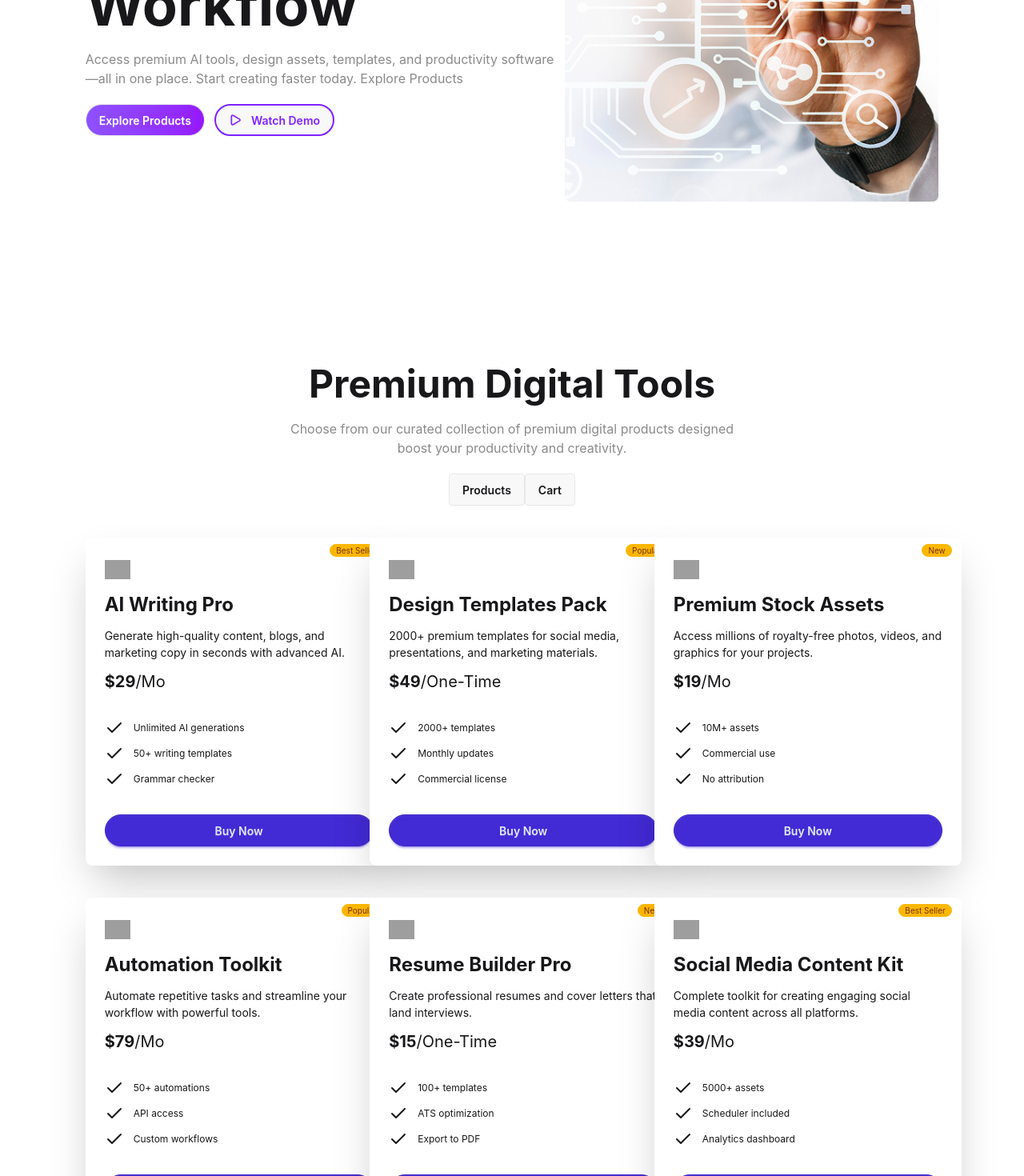
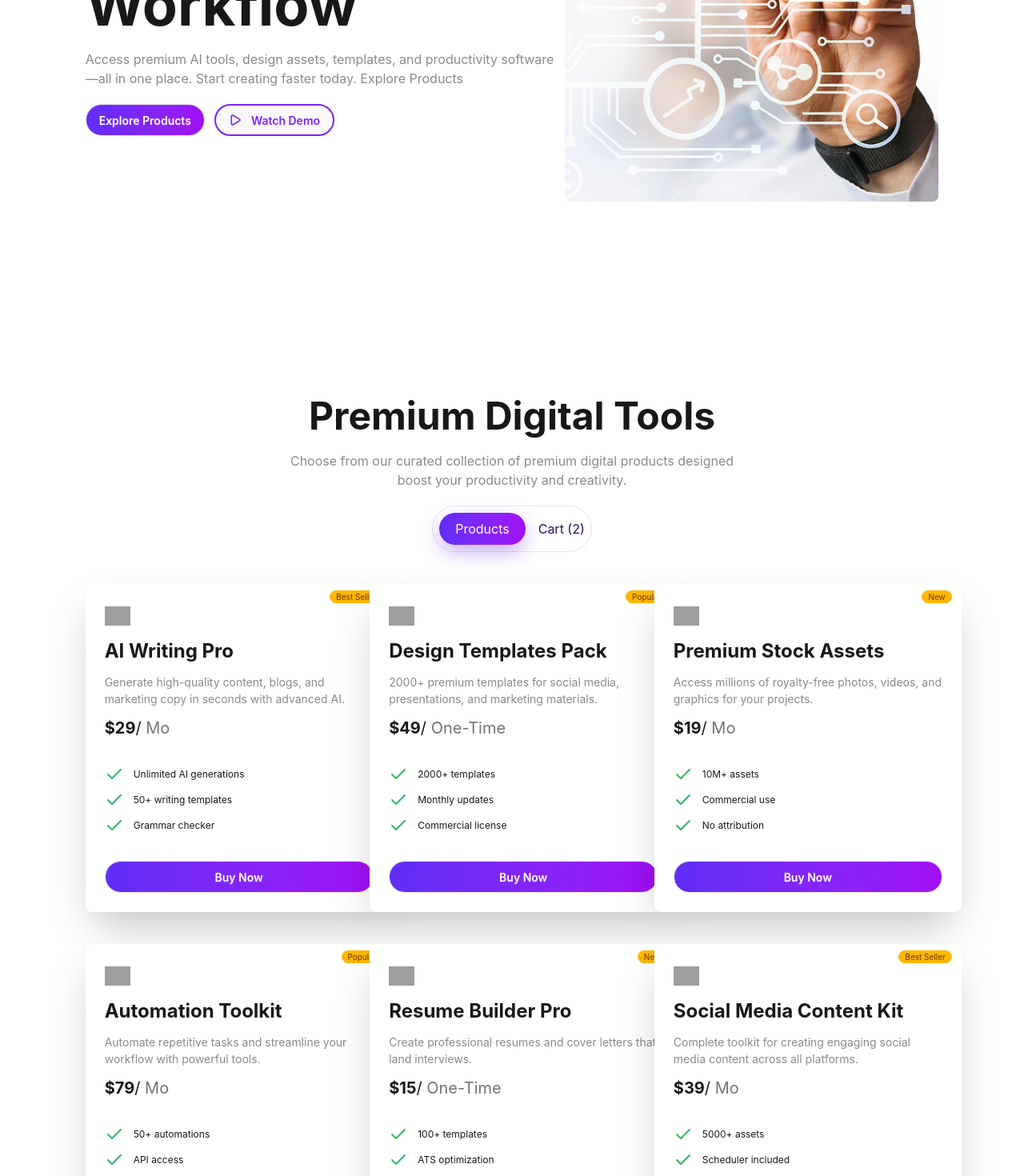
Before and after one commit to mahadi-hsn/DigiTool, a React (Vite) app: page / in a window 1280 px wide. Shown: the part 440-1910 px from the top of the page at 80% size. Built offline with nearby package versions, Linux system fonts and the light colour scheme; grey boxes are pictures that could not be loaded.

Commit message:
Button toggling for porducts and cart added

```diff
--- a/src/App.jsx
+++ b/src/App.jsx
@@ -1,19 +1,25 @@
-import './App.css'
-import Navbar from './Components/Banner/Navbar'
-import Packages from './Components/Packages/Packages';
+import { Suspense } from "react";
+import "./App.css";
+import Navbar from "./Components/Banner/Navbar";
+import Packages from "./Components/Packages/Packages";
 
-
-const packageResponse = fetch('toolPackages.json').then(res => res.json())
-
+const packageResponse = fetch("toolPackages.json").then((res) => res.json());
 
 function App() {
-
   return (
     <>
       <Navbar></Navbar>
-      <Packages packageResponse={packageResponse}></Packages>
+      <div className="flex justify-center items-center">
+        <Suspense
+          fallback={
+            <span className="loading loading-infinity loading-xl"></span>
+          }
+        >
+          <Packages packageResponse={packageResponse}></Packages>
+        </Suspense>
+      </div>
     </>
-  )
+  );
 }
 
-export default App
+export default App;
--- a/src/Components/Banner/Hero.jsx
+++ b/src/Components/Banner/Hero.jsx
@@ -21,7 +21,7 @@ const Hero = () => {
             Products
           </p>
           <div className="flex gap-3">
-            <button className="btn bg-linear-to-r from-violet-500 to-[#9515fa] text-white rounded-full">
+            <button className="btn bg-linear-to-r from-[#5f2df5] to-[#a10df5] text-white rounded-full">
               Explore Products
             </button>
             <button
--- a/src/Components/Banner/Navbar.jsx
+++ b/src/Components/Banner/Navbar.jsx
@@ -8,7 +8,7 @@ const Navbar = () => {
         <div className="">
           <a
             href="/digitools"
-            className="text-4xl font-bold bg-clip-text text-transparent bg-linear-to-r from-violet-500 to-[#9515fa]"
+            className="text-4xl font-bold bg-clip-text text-transparent bg-linear-to-r from-[#5f2df5] to-[#a10df5]"
           >
             DigiTools
           </a>
@@ -40,7 +40,7 @@ const Navbar = () => {
             <a href="/login">Log In</a>
           </span>
           <span>
-            <a className="btn bg-linear-to-r from-violet-500 to-[#9515fa] text-white py-2 px-4 rounded-full">Get Started</a>
+            <a className="btn bg-linear-to-r from-[#5f2df5] to-[#a10df5] text-white rounded-full">Get Started</a>
           </span>
         </div>
       </div>
--- /dev/null
+++ b/src/Components/Cart/Cart.jsx
@@ -0,0 +1,10 @@
+
+const Cart = () => {
+    return (
+        <div>
+            Hello
+        </div>
+    );
+};
+
+export default Cart;
--- a/src/Components/Packages/PackageCard.jsx
+++ b/src/Components/Packages/PackageCard.jsx
@@ -14,14 +14,14 @@ const PackageCard = ({ pkg }) => {
                 <img className='w-full' src={icon} alt="" />
             </div>
             <h2 className="text-2xl font-bold">{title}</h2>
-            <p>{description}</p>
-            <span className="text-xl"><span className='font-bold'>${price}</span>/{billing}</span>
+            <p className='opacity-50'>{description}</p>
+            <span className="text-xl"><span className='font-bold'>${price}</span>/ <span className='opacity-60'>{billing}</span> </span>
           </div>
           <ul className="mt-6 flex flex-col gap-2 text-xs">
-            {features.map(feature => <li className='flex items-center gap-3'><Check />{feature}</li>)}
+            {features.map(feature => <li className='flex items-center gap-3'><Check className='text-[#31b968]' />{feature}</li>)}
           </ul>
           <div className="mt-6">
-            <button className="btn btn-primary btn-block rounded-full">Buy Now</button>
+            <button className="btn w-full bg-linear-to-r from-[#5f2df5] to-[#a10df5] shadow-[0_10px_25px_rgba(106,44,240,0.35) text-white rounded-full">Buy Now</button>
           </div>
         </div>
       </div>
--- a/src/Components/Packages/Packages.jsx
+++ b/src/Components/Packages/Packages.jsx
@@ -1,9 +1,12 @@
-import { use } from "react";
-import PackageCard from "./PackageCard";
+import { use, useState } from "react";
+import Cart from "../Cart/Cart";
+import Products from "../Products/Products";
 
 const Packages = ({ packageResponse }) => {
   const packageData = use(packageResponse);
-  console.log(packageData);
+
+  const [selectedTab, setSelectedTab] = useState("products");
+
   return (
     <div className="w-10/12 mx-auto my-36">
       <div className="flex flex-col gap-5 items-center text-center my-10">
@@ -12,16 +15,37 @@ const Packages = ({ packageResponse }) => {
           Choose from our curated collection of premium digital products
           designed <br /> boost your productivity and creativity.
         </p>
-        <div>
-          <button className="btn">Products</button>
-          <button className="btn">Cart</button>
+
+        <div className="p-2 border border-[#e7e7e7] rounded-full flex gap-4 bg-white">
+          <button
+            onClick={() => setSelectedTab("products")}
+            className={`rounded-full ${
+              selectedTab === "products"
+                ? "text-white px-5 py-2 bg-linear-to-r from-[#5f2df5] to-[#a10df5] shadow-[0_10px_25px_rgba(106,44,240,0.35)]"
+                : "text-[#2b0f66] bg-transparent"
+            }`}
+          >
+            Products
+          </button>
+
+          <button
+            onClick={() => setSelectedTab("cart")}
+            className={`rounded-full ${
+              selectedTab === "cart"
+                ? "text-white px-5 py-2 bg-linear-to-r from-[#5f2df5] to-[#a10df5] shadow-[0_10px_25px_rgba(106,44,240,0.35)]"
+                : "text-[#2b0f66] bg-transparent"
+            }`}
+          >
+            Cart (2)
+          </button>
         </div>
       </div>
-      <div className="grid grid-cols-3 gap-y-10">
-        {packageData.map((packages) => (
-          <PackageCard key={packages.id} pkg={packages}></PackageCard>
-        ))}
-      </div>
+
+      {selectedTab === "products" ? (
+        <Products packageData={packageData}></Products>
+      ) : (
+        <Cart></Cart>
+      )}
     </div>
   );
 };
--- /dev/null
+++ b/src/Components/Products/Products.jsx
@@ -0,0 +1,14 @@
+import PackageCard from "../Packages/PackageCard"
+const Products = ({packageData}) => {
+    return (
+        <div>
+            <div className="grid grid-cols-3 gap-y-10">
+        {packageData.map((packages) => (
+          <PackageCard key={packages.id} pkg={packages}></PackageCard>
+        ))}
+      </div>
+        </div>
+    );
+};
+
+export default Products;
```
